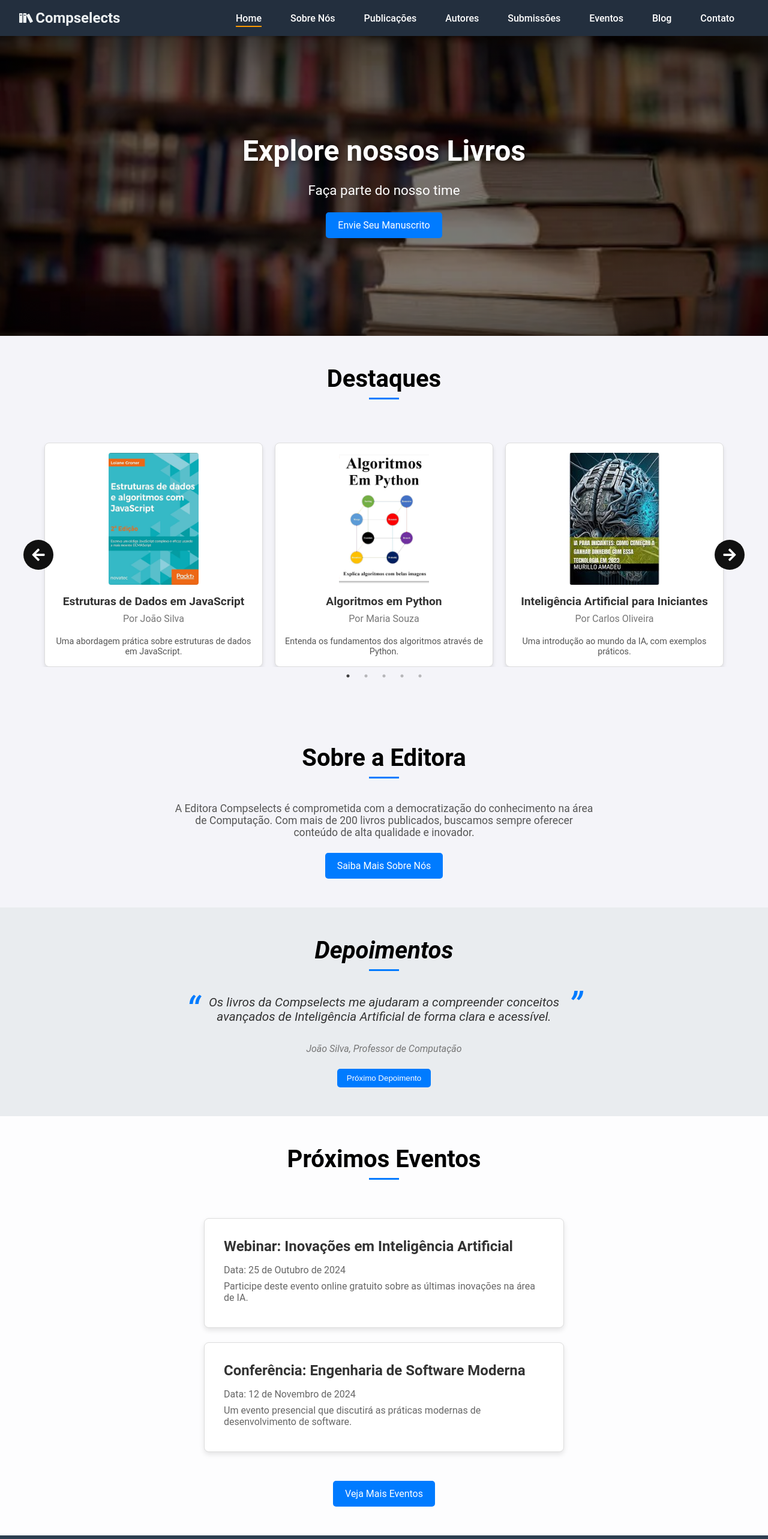
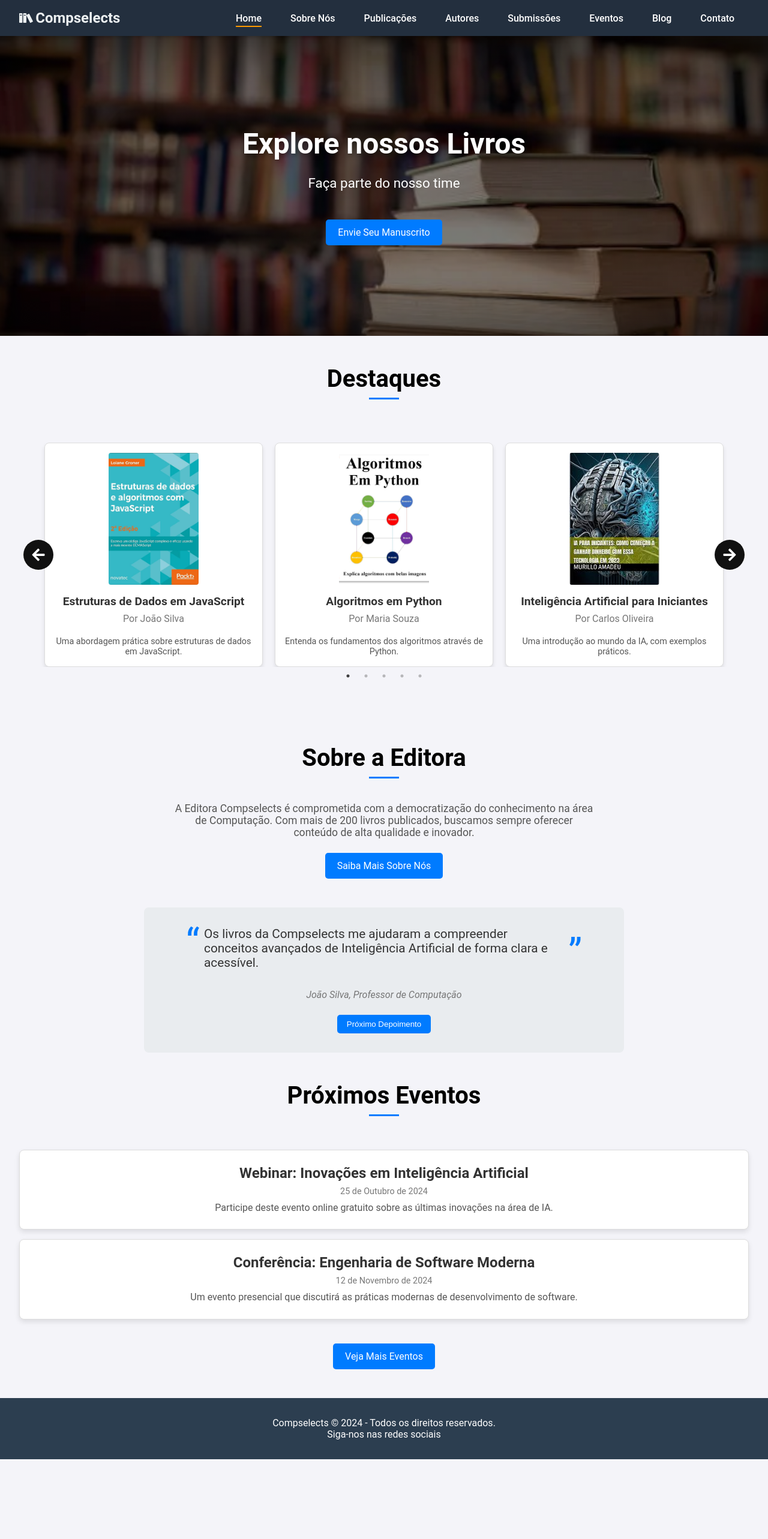
Before and after one commit to paulonc/compselects, a React (Create React App) app: page / in a window 1280 px wide. Shown: the top 2566 px of the page at 60% size. After the commit the page ends 2433 px from the top, so only its background shows below. Built offline with nearby package versions, Linux system fonts and the light colour scheme.

Commit message:
refactor: turn reusable things in components

```diff
--- /dev/null
+++ b/src/components/Button.js
@@ -0,0 +1,11 @@
+import React from 'react';
+import { Link } from 'react-router-dom';
+import { StyledButton } from '../styles/StyledButton.styles';
+
+const Button = ({ to, children }) => (
+  <StyledButton as={Link} to={to}>
+    {children}
+  </StyledButton>
+);
+
+export default Button;
--- /dev/null
+++ b/src/components/EventCard.js
@@ -0,0 +1,19 @@
+import React from 'react';
+import PropTypes from 'prop-types';
+import { CardContainer, CardTitle, CardDate, CardDescription } from '../styles/EventCard.styles';
+
+const EventCard = ({ title, date, description }) => (
+  <CardContainer>
+    <CardTitle>{title}</CardTitle>
+    <CardDate>{date}</CardDate>
+    <CardDescription>{description}</CardDescription>
+  </CardContainer>
+);
+
+EventCard.propTypes = {
+  title: PropTypes.string.isRequired,
+  date: PropTypes.string.isRequired,
+  description: PropTypes.string.isRequired,
+};
+
+export default EventCard;
--- /dev/null
+++ b/src/components/Hero.js
@@ -0,0 +1,15 @@
+import React from 'react';
+import { HeroContainer, HeroTitle, HeroText } from '../styles/Hero.styles';
+import Button from './Button';
+
+const Hero = () => (
+  <HeroContainer>
+    <div>
+      <HeroTitle>Explore nossos Livros</HeroTitle>
+      <HeroText>Faça parte do nosso time</HeroText>
+      <Button to="/submissions">Envie Seu Manuscrito</Button>
+    </div>
+  </HeroContainer>
+);
+
+export default Hero;
--- /dev/null
+++ b/src/components/Section.js
@@ -0,0 +1,11 @@
+import React from 'react';
+import { SectionContainer, SectionTitle } from '../styles/Section.styles';
+
+const Section = ({ title, children }) => (
+  <SectionContainer>
+    <SectionTitle>{title}</SectionTitle>
+    {children}
+  </SectionContainer>
+);
+
+export default Section;
--- /dev/null
+++ b/src/components/Testimonials.js
@@ -0,0 +1,21 @@
+import React, { useState } from 'react';
+import { TestimonialsContainer, Quote, Author, NextButton } from '../styles/Testimonials.styles';
+import { testimonials } from '../mockData';
+
+const Testimonials = () => {
+  const [currentTestimonial, setCurrentTestimonial] = useState(0);
+
+  const nextTestimonial = () => {
+    setCurrentTestimonial((prev) => (prev + 1) % testimonials.length);
+  };
+
+  return (
+    <TestimonialsContainer>
+      <Quote>{testimonials[currentTestimonial].text}</Quote>
+      <Author>{testimonials[currentTestimonial].author}</Author>
+      <NextButton onClick={nextTestimonial}>Próximo Depoimento</NextButton>
+    </TestimonialsContainer>
+  );
+};
+
+export default Testimonials;
--- a/src/pages/Home.js
+++ b/src/pages/Home.js
@@ -1,33 +1,13 @@
-import React from "react";
+import Hero from "../components/Hero";
+import Section from "../components/Section";
+import Carousel from "../components/Carousel";
+import Testimonials from "../components/Testimonials";
+import EventCard from "../components/EventCard";
+import Button from "../components/Button";
 import styled from "styled-components";
-import Carousel from "../components/Carousel";
-import { Link } from "react-router-dom";
-import { useState } from "react";
-import { testimonials } from "../mockData";
 
-const Hero = styled.div`
-  background-size: cover;
-  background-position: center;
-  background-image: linear-gradient(rgba(0, 0, 0, 0.5), rgba(0, 0, 0, 0.5)), url("/assets/images/backgroundImage.webp");
-  height: 500px;
-  display: flex;
-  justify-content: center;
-  align-items: center;
-  color: white;
-  font-size: 1.4rem;
-  text-align: center;
-  padding: 0 1rem;
-  box-shadow: inset 0 0 100px rgba(0, 0, 0, 0.7);
-
-  h1 {
-    text-shadow: 2px 2px 8px rgba(0, 0, 0, 0.5);
-    font-weight: bold;
-    font-size: 3rem;
-    margin-bottom: 1.5rem;
-  }
-`;
-
-const Section = styled.section`
+const AboutSection = styled.section`
+  background-color: #f4f4f9;
   padding: 3rem 2rem;
   text-align: center;
 
@@ -46,10 +26,6 @@ const Section = styled.section`
       margin: 0.5rem auto;
     }
   }
-`;
-
-const AboutSection = styled(Section)`
-  background-color: #f4f4f9;
 
   p {
     max-width: 700px;
@@ -59,170 +35,38 @@ const AboutSection = styled(Section)`
   }
 `;
 
-const TestimonialsSection = styled(Section)`
-  background-color: #e9ecef;
-  font-style: italic;
-
-  blockquote {
-    font-size: 1.3rem;
-    color: #333;
-    max-width: 600px;
-    margin: 0 auto 1rem;
-    position: relative;
-
-    &:before {
-      content: open-quote;
-      font-size: 4rem;
-      color: #007bff;
-      position: absolute;
-      top: -10px;
-      left: -30px;
-    }
-
-    &:after {
-      content: close-quote;
-      font-size: 4rem;
-      color: #007bff;
-      position: absolute;
-      bottom: -10px;
-      right: -30px;
-    }
-  }
-
-  cite {
-    display: block;
-    font-size: 1rem;
-    color: #777;
-    margin-top: 1rem;
-  }
-`;
-
-const TestimonialsCarousel = styled.div`
-  display: flex;
-  flex-direction: column;
-  align-items: center;
-  max-width: 800px;
-  margin: 0 auto;
-
-  button {
-    margin-top: 1.5rem;
-    background-color: #007bff;
-    color: white;
-    padding: 0.5rem 1rem;
-    border: none;
-    border-radius: 5px;
-    cursor: pointer;
-
-    &:hover {
-      background-color: #0056b3;
-    }
-  }
-`;
-
-const EventsSection = styled(Section)`
-  background-color: #fdfdfe;
-`;
-
-const EventCard = styled.div`
-  padding: 2rem;
-  margin: 1.5rem auto;
-  border: 1px solid #ddd;
-  border-radius: 8px;
-  background-color: white;
-  box-shadow: 0 4px 8px rgba(0, 0, 0, 0.1);
-  max-width: 600px;
-  text-align: left;
-
-  h3 {
-    margin-bottom: 1rem;
-    font-size: 1.5rem;
-    color: #333;
-  }
-
-  p {
-    font-size: 1rem;
-    color: #666;
-    margin-bottom: 0.5rem;
-  }
-`;
-
-const Button = styled(Link)`
-  background-color: #007bff;
-  color: white;
-  padding: 0.75rem 1.25rem;
-  text-decoration: none;
-  border-radius: 5px;
-  margin-top: 1.5rem;
-  display: inline-block;
-  font-size: 1rem;
-  transition: background-color 0.3s ease;
-
-  &:hover {
-    background-color: #0056b3;
-  }
-`;
-
 const Home = () => {
-  const [currentTestimonial, setCurrentTestimonial] = useState(0);
-
-  const nextTestimonial = () => {
-    setCurrentTestimonial((prev) => (prev + 1) % testimonials.length);
-  };
-
   return (
     <>
-      <Hero>
-        <div>
-          <h1>Explore nossos Livros</h1>
-          <p>Faça parte do nosso time</p>
-          <Button to="/submissions">Envie Seu Manuscrito</Button>
-        </div>
-      </Hero>
-
-      <Section>
-        <h2>Destaques</h2>
+      <Hero />
+      <Section title="Destaques">
         <Carousel />
       </Section>
 
+      {/* About Section revertida */}
       <AboutSection>
         <h2>Sobre a Editora</h2>
         <p>
-          A Editora Compselects é comprometida com a democratização do
-          conhecimento na área de Computação. Com mais de 200 livros publicados,
-          buscamos sempre oferecer conteúdo de alta qualidade e inovador.
+          A Editora Compselects é comprometida com a democratização do conhecimento na área de Computação.
+          Com mais de 200 livros publicados, buscamos sempre oferecer conteúdo de alta qualidade e inovador.
         </p>
         <Button to="/about">Saiba Mais Sobre Nós</Button>
       </AboutSection>
 
-      <TestimonialsSection>
-        <h2>Depoimentos</h2>
-        <TestimonialsCarousel>
-          <blockquote>{testimonials[currentTestimonial].text}</blockquote>
-          <cite>{testimonials[currentTestimonial].author}</cite>
-          <button onClick={nextTestimonial}>Próximo Depoimento</button>
-        </TestimonialsCarousel>
-      </TestimonialsSection>
-
-      <EventsSection>
-        <h2>Próximos Eventos</h2>
-        <EventCard>
-          <h3>Webinar: Inovações em Inteligência Artificial</h3>
-          <p>Data: 25 de Outubro de 2024</p>
-          <p>
-            Participe deste evento online gratuito sobre as últimas inovações na
-            área de IA.
-          </p>
-        </EventCard>
-        <EventCard>
-          <h3>Conferência: Engenharia de Software Moderna</h3>
-          <p>Data: 12 de Novembro de 2024</p>
-          <p>
-            Um evento presencial que discutirá as práticas modernas de
-            desenvolvimento de software.
-          </p>
-        </EventCard>
+      <Testimonials />
+      <Section title="Próximos Eventos">
+        <EventCard
+          title="Webinar: Inovações em Inteligência Artificial"
+          date="25 de Outubro de 2024"
+          description="Participe deste evento online gratuito sobre as últimas inovações na área de IA."
+        />
+        <EventCard
+          title="Conferência: Engenharia de Software Moderna"
+          date="12 de Novembro de 2024"
+          description="Um evento presencial que discutirá as práticas modernas de desenvolvimento de software."
+        />
         <Button to="/events">Veja Mais Eventos</Button>
-      </EventsSection>
+      </Section>
     </>
   );
 };
--- /dev/null
+++ b/src/styles/EventCard.styles.js
@@ -0,0 +1,35 @@
+import styled from 'styled-components';
+
+export const CardContainer = styled.div`
+  background-color: #fff;
+  border: 1px solid #ddd;
+  border-radius: 8px;
+  padding: 1.5rem;
+  margin: 1rem 0;
+  box-shadow: 0 4px 8px rgba(0, 0, 0, 0.1);
+  transition: all 0.3s ease-in-out;
+
+  &:hover {
+    border: 1px solid #007bff;
+    box-shadow: 0 6px 12px rgba(0, 0, 0, 0.15);
+  }
+`;
+
+export const CardTitle = styled.h3`
+  font-size: 1.5rem;
+  color: #333;
+  margin-bottom: 0.5rem;
+`;
+
+export const CardDate = styled.p`
+  font-size: 0.9rem;
+  color: #777;
+  margin: 0.5rem 0;
+`;
+
+export const CardDescription = styled.p`
+  font-size: 1rem;
+  color: #555;
+  margin-top: 0.5rem;
+  line-height: 1.4;
+`;
--- /dev/null
+++ b/src/styles/Hero.styles.js
@@ -0,0 +1,27 @@
+import styled from 'styled-components';
+
+export const HeroContainer = styled.div`
+  background-size: cover;
+  background-position: center;
+  background-image: linear-gradient(rgba(0, 0, 0, 0.5), rgba(0, 0, 0, 0.5)), url("/assets/images/backgroundImage.webp");
+  height: 500px;
+  display: flex;
+  justify-content: center;
+  align-items: center;
+  color: white;
+  text-align: center;
+  padding: 0 1rem;
+  box-shadow: inset 0 0 100px rgba(0, 0, 0, 0.7);
+`;
+
+export const HeroTitle = styled.h1`
+  text-shadow: 2px 2px 8px rgba(0, 0, 0, 0.5);
+  font-weight: bold;
+  font-size: 3rem;
+  margin-bottom: 1.5rem;
+`;
+
+export const HeroText = styled.p`
+  font-size: 1.4rem;
+  margin-bottom: 1.5rem;
+`;
--- /dev/null
+++ b/src/styles/Section.styles.js
@@ -0,0 +1,22 @@
+import styled from 'styled-components';
+
+export const SectionContainer = styled.section`
+  padding: 3rem 2rem;
+  text-align: center;
+`;
+
+export const SectionTitle = styled.h2`
+  font-size: 2.5rem;
+  margin-bottom: 2rem;
+  position: relative;
+  display: inline-block;
+
+  &:after {
+    content: "";
+    width: 50px;
+    height: 3px;
+    background-color: #007bff;
+    display: block;
+    margin: 0.5rem auto;
+  }
+`;
--- /dev/null
+++ b/src/styles/StyledButton.styles.js
@@ -0,0 +1,19 @@
+import styled from 'styled-components';
+
+export const StyledButton = styled.button`
+  background-color: #007bff;
+  color: white;
+  padding: 0.75rem 1.25rem;
+  text-decoration: none;
+  border-radius: 5px;
+  margin-top: 1.5rem;
+  display: inline-block;
+  font-size: 1rem;
+  transition: background-color 0.3s ease;
+  border: none;
+  cursor: pointer;
+
+  &:hover {
+    background-color: #0056b3;
+  }
+`;
--- /dev/null
+++ b/src/styles/Testimonials.styles.js
@@ -0,0 +1,60 @@
+import styled from 'styled-components';
+
+export const TestimonialsContainer = styled.div`
+  display: flex;
+  flex-direction: column;
+  align-items: center;
+  max-width: 800px;
+  margin: 0 auto;
+  background-color: #e9ecef;
+  padding: 2rem;
+  border-radius: 8px;
+`;
+
+export const Quote = styled.blockquote`
+  font-size: 1.3rem;
+  color: #333;
+  max-width: 600px;
+  margin: 0 auto 1rem;
+  position: relative;
+
+  &:before, &:after {
+    font-size: 4rem;
+    color: #007bff;
+  }
+
+  &:before {
+    content: open-quote;
+    position: absolute;
+    top: -10px;
+    left: -30px;
+  }
+
+  &:after {
+    content: close-quote;
+    position: absolute;
+    bottom: -10px;
+    right: -30px;
+  }
+`;
+
+export const Author = styled.cite`
+  display: block;
+  font-size: 1rem;
+  color: #777;
+  margin-top: 1rem;
+`;
+
+export const NextButton = styled.button`
+  margin-top: 1.5rem;
+  background-color: #007bff;
+  color: white;
+  padding: 0.5rem 1rem;
+  border: none;
+  border-radius: 5px;
+  cursor: pointer;
+
+  &:hover {
+    background-color: #0056b3;
+  }
+`;
```
